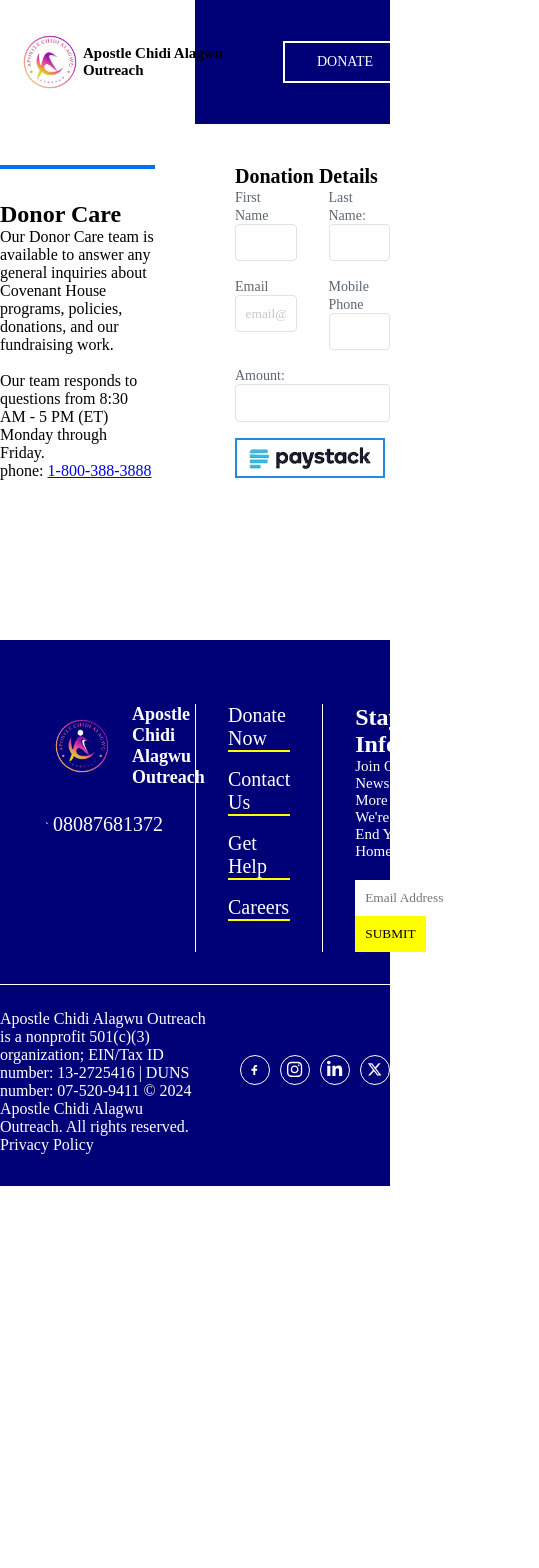
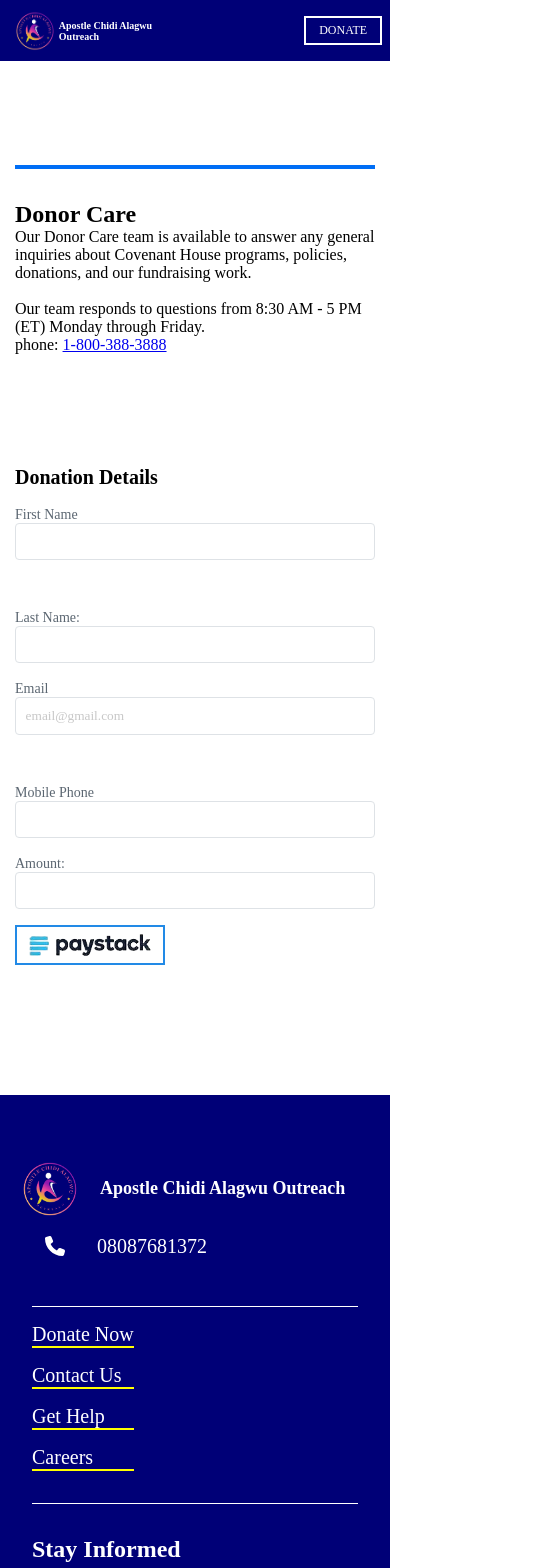
Before and after one commit to ZIONIB247/Apostle-Outreach, a React (Vite) app: page /donate in a window 390 px wide. Shown: the top 1568 px of the page, 539 px wide, since content can reach past the window. Before the commit the page ends 1186 px from the top, so only its background shows below. Built offline with nearby package versions, Linux system fonts and the light colour scheme; a web font is replaced by a local one.

Commit message:
updated responsive code

```diff
--- a/src/App.css
+++ b/src/App.css
@@ -8,6 +8,12 @@
   font-family: "Kaisei HarunoUmi", serif;
 }
 
+main{
+  height: 100vh;
+  display: flex;
+  flex-direction: column;
+  justify-content: space-between;
+}
 .genLayout{
   max-width: 1100px;
   margin: auto;
--- a/src/components/styles.css
+++ b/src/components/styles.css
@@ -3,7 +3,7 @@
   z-index: 1;
   background: linear-gradient(90deg, #fff 50%, #007 50%);
   width: 100%;
-  padding-block: 2rem;
+  padding-block: 1rem;
 }
 
 .innerNav {
@@ -39,6 +39,34 @@
   text-transform: uppercase;
   color: #fff;
   font-size: 14px;
+}
+
+/* responsive code for Nav bar */
+@media (min-width: 320px) and (max-width: 460px) {
+  nav {
+    padding-block: 0.6rem;
+    background: #007;
+  }
+
+  .logoSide {
+    gap: 1.3rem;
+  }
+
+  .logoSide > img {
+    width: 70px;
+  }
+
+  .logoSide > h2 {
+    font-size: 10px;
+    width: 100px;
+    color: #fff;
+  }
+
+  .heroBtn {
+    padding: 0.3rem 0.8rem;
+    font-size: 12px;
+    margin-right: 0.5rem;
+  }
 }
 
 /* styling for hero section */
@@ -103,6 +131,45 @@
   color: #fff;
 }
 
+@media (min-width: 320px) and (max-width: 460px) {
+  .secOne {
+    background: #f6f6f6;
+    padding-block: 3rem;
+    margin-bottom: 28rem;
+  }
+
+  .heroWrapper {
+    gap: 2rem;
+    flex-direction: column;
+    width: calc(100% - 30px);
+  }
+
+  .leftSide > h1 {
+    width: 100%;
+  }
+
+  .leftSide > p {
+    width: 100%;
+    text-align: justify;
+  }
+
+  .leftSide > h5 {
+    margin-top: 1rem;
+  }
+
+  .bgImg {
+    height: 30vh;
+  }
+
+  .bgImg > img {
+    transform: rotate(0deg);
+  }
+
+  .bgContent > p {
+    color: #000;
+  }
+}
+
 /* About styling */
 .aboutWrapper {
   padding-block: 3rem;
@@ -124,6 +191,20 @@
   width: 800px;
   margin: 1rem auto;
   text-align: center;
+}
+
+/* responsiveness styling for about section */
+@media (min-width: 320px) and (max-width: 460px) {
+  .aboutWrapper > h1 {
+    font-size: 2rem;
+  }
+
+  .aboutWrapper > p {
+    width: calc(100% - 30px);
+    font-size: 1.1rem;
+    text-align: justify;
+  }
+
 }
 
 /* contact styling */
@@ -163,30 +244,30 @@
   margin-block: 1.5rem;
 }
 
-.info{
+.info {
   margin-block: 2rem;
 }
 
-.infoContent{
+.infoContent {
   display: flex;
   margin-bottom: 1rem;
   gap: 1rem;
   align-items: center;
 }
 
-.infoContent>span{
+.infoContent > span {
   width: 40px;
   height: 40px;
-  padding: .5rem;
+  padding: 0.5rem;
   background-color: #fff;
-  box-shadow: .1rem .1rem #000;
+  box-shadow: 0.1rem 0.1rem #000;
   border-radius: 100%;
   display: flex;
   justify-content: center;
   align-items: center;
 }
 
-.social>h5{
+.social > h5 {
   text-transform: capitalize;
   font-size: 1.2rem;
   margin-bottom: -1rem;
@@ -266,9 +347,29 @@
   background-color: #006ef5;
   text-transform: capitalize;
 }
-.btn:hover{
+.btn:hover {
   background-color: #007;
   cursor: pointer;
+}
+
+/* responsive code for contact form */
+@media (min-width: 320px) and (max-width: 460px) {
+  .contactWrapper {
+    /* border: 2px solid red; */
+    width: calc(100% - 30px);
+    flex-direction: column;
+    gap: 2rem;
+  }
+
+  .contactForm {
+    width: 100%;
+  }
+
+  .formInputGroup {
+    flex-direction: column;
+    width: 100%;
+    margin-bottom: 2.5rem;
+  }
 }
 
 /* Donation styling*/
@@ -347,6 +448,23 @@
   object-fit: cover;
 }
 
+/* responsive code for Donation */
+@media (min-width: 320px) and (max-width: 460px) {
+  .donationWrapper{
+    width: calc(100% - 30px);
+    flex-direction: column;
+  }
+
+  .donationForm > h2{
+    margin-bottom: 1rem;
+  }
+
+  .inputWrapper {
+    flex-direction: column;
+  }
+}
+
+
 /* this is the footer styling */
 
 .footerWrapper {
@@ -397,18 +515,12 @@
   text-transform: capitalize;
 }
 
-.card > h2 {
-  color: #fff;
-  margin-left: 20px;
-  text-transform: uppercase;
-  font-size: 15px;
-}
-
 .phone {
+  width: 250px;
+  margin: 1rem auto;
   display: flex;
-  gap: 5px;
-  margin-top: 25px;
-  margin-left: 14px;
+  align-items: center;
+  gap: 2rem;
   font-size: 20px;
 }
 .phone > p {
@@ -423,34 +535,47 @@
   width: 30px;
   height: 30px;
   border-radius: 100%;
-  padding: .6rem .4rem;
+  padding: 0.6rem 0.4rem;
   border: 1px solid #fff;
   display: flex;
   justify-content: center;
   align-items: center;
 }
 
+/* .footerIcon > span:hover {
+  background-color: #fff;
+  border: none;
+  color: #007;
+} */
+
 .footCard > h2 {
   text-transform: capitalize;
   color: #fff;
 }
 .footCard > p {
+  margin-block: 1rem;
   font-size: 15px;
   color: #fff;
   text-transform: capitalize;
 }
 .search {
-  margin-top: 20px;
+  display: flex;
+  justify-content: space-between;
 }
 .search > input {
+  width: 70%;
   padding: 10px;
   border: none;
+  outline: none;
+  border-radius: 5px;
 }
 .search > button {
-  padding: 10px;
+  border-radius: 5px;
+  padding: 10px 15px;
   text-transform: uppercase;
   background-color: yellow;
   border: none;
+  font-weight: 600;
 }
 .bottomFoot {
   display: flex;
@@ -462,3 +587,37 @@
   color: #fff;
   font-size: 16px;
 }
+
+@media (min-width: 320px) and (max-width: 460px) {
+  .footGrid {
+    flex-direction: column;
+    padding-inline: 2rem;
+    gap: 2rem;
+  }
+
+  .footCard {
+    width: 100%;
+    padding: 0;
+  }
+
+  .footerLogo{
+    margin-left: -2rem;
+  }
+
+  .phone{
+    width: 300px;
+  }
+
+  .footCard:nth-child(2) {
+    padding-block: 1rem;
+    border-right: none;
+    border-left: none;
+    border-top: 1px solid #fff;
+    border-bottom: 1px solid #fff;
+  }
+
+  .bottomFoot{
+    flex-direction: column;
+    padding-inline: 2rem;
+  }
+}
```
